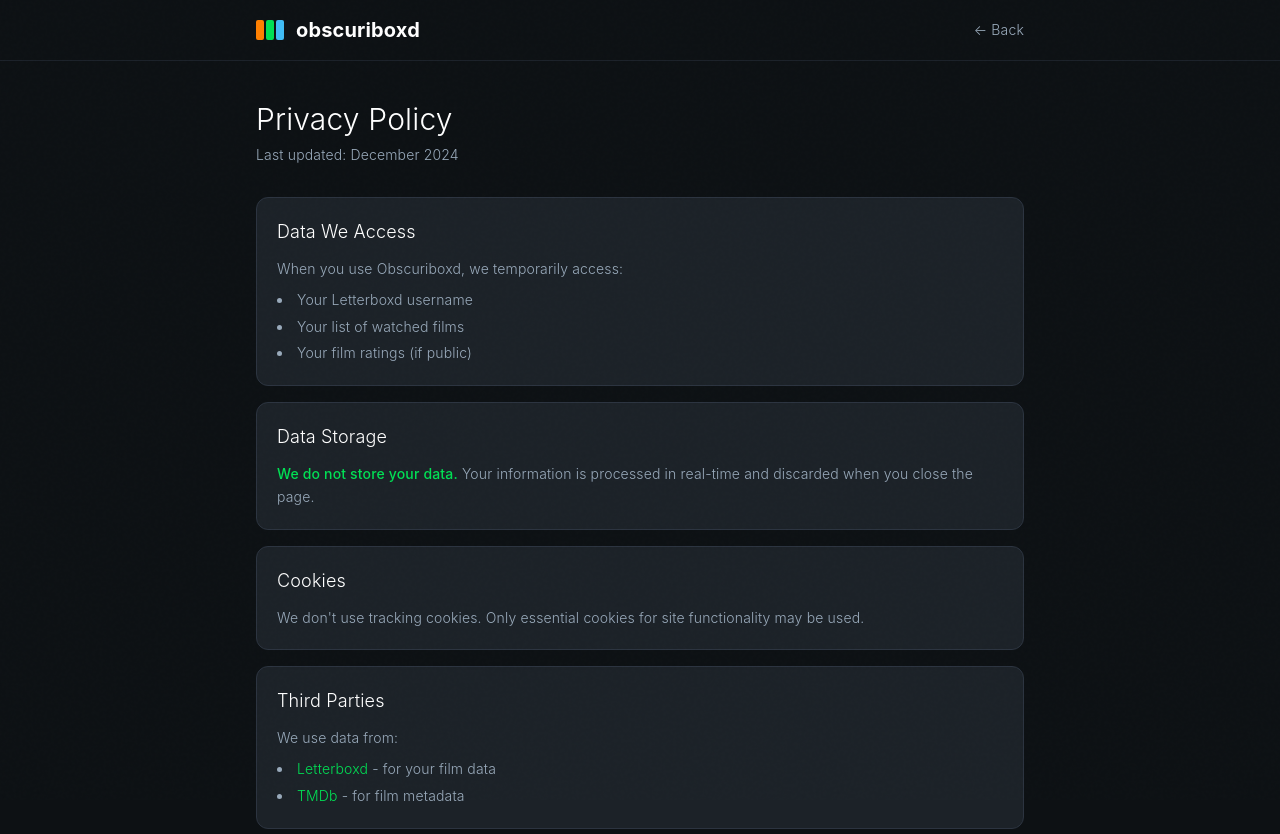
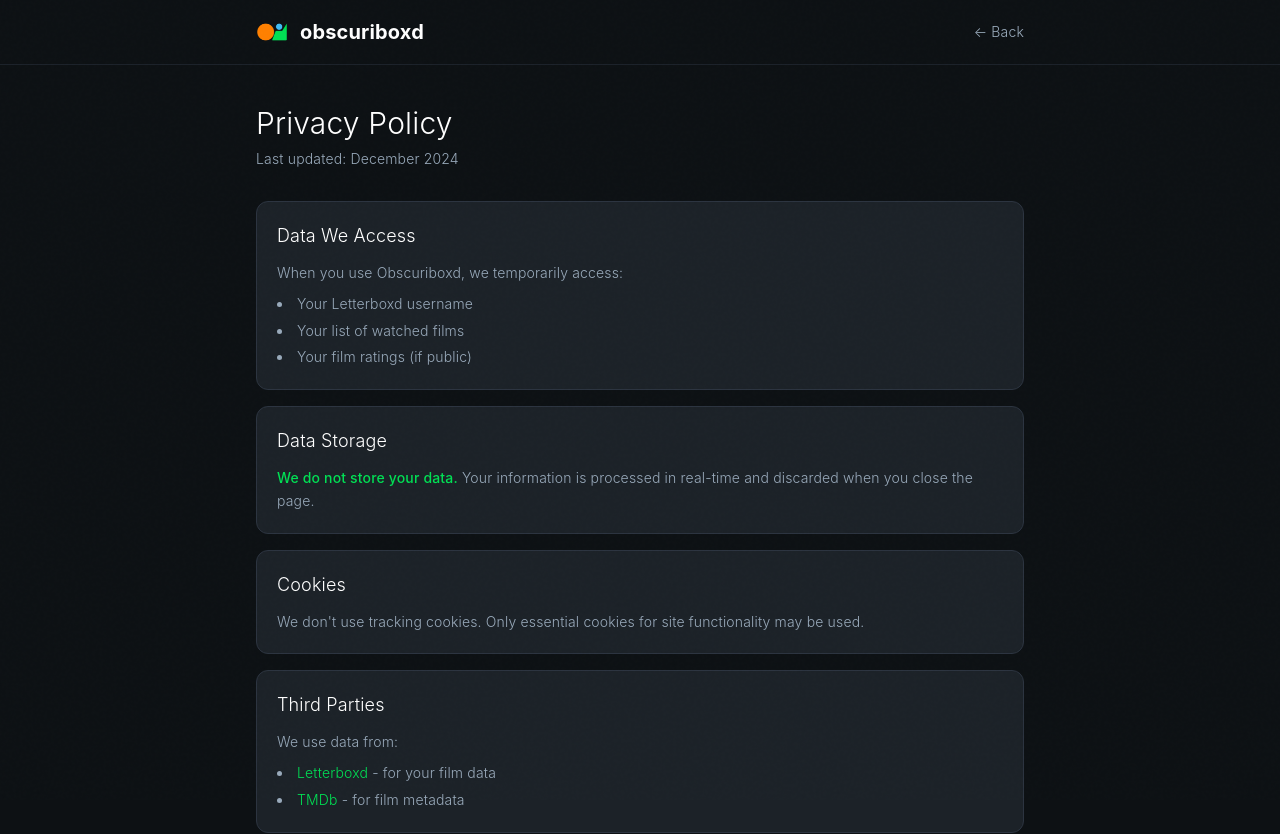
Before and after one commit to bassiarmaan/obscuriboxd, a Next.js app in the folder frontend/: page /privacy in a window 1280 px wide. Shown: the top 834 px of the page. Built offline with nearby package versions, Linux system fonts and the light colour scheme; a web font is replaced by a local one.

Commit message:
Add custom logo

```diff
--- a/frontend/app/about/page.tsx
+++ b/frontend/app/about/page.tsx
@@ -52,11 +52,7 @@ export default function AboutPage() {
       <header className="py-4 px-6 border-b border-lb-border/50">
         <div className="flex items-center justify-between max-w-3xl mx-auto">
           <Link href="/" className="flex items-center gap-3 group">
-            <div className="flex gap-0.5">
-              <div className="w-2 h-5 rounded-sm bg-lb-orange" />
-              <div className="w-2 h-5 rounded-sm bg-lb-green" />
-              <div className="w-2 h-5 rounded-sm bg-lb-blue" />
-            </div>
+            <img src="/logo1.png" alt="Obscuriboxd" className="h-8 w-auto" />
             <span className="font-display text-xl font-bold text-lb-white group-hover:text-lb-green transition-colors">
               obscuriboxd
             </span>
--- a/frontend/app/page.tsx
+++ b/frontend/app/page.tsx
@@ -84,12 +84,7 @@ export default function Home() {
             onClick={handleReset}
             className="flex items-center gap-3 group focus-ring rounded-lg"
           >
-            {/* Letterboxd-style logo dots */}
-            <div className="flex gap-0.5">
-              <div className="w-2 h-5 rounded-sm bg-lb-orange" />
-              <div className="w-2 h-5 rounded-sm bg-lb-green" />
-              <div className="w-2 h-5 rounded-sm bg-lb-blue" />
-            </div>
+            <img src="/logo1.png" alt="Obscuriboxd" className="h-8 w-auto" />
             <span className="font-display text-xl font-bold text-lb-white group-hover:text-lb-green transition-colors">
               obscuriboxd
             </span>
--- a/frontend/app/privacy/page.tsx
+++ b/frontend/app/privacy/page.tsx
@@ -10,11 +10,7 @@ export default function PrivacyPage() {
       <header className="py-4 px-6 border-b border-lb-border/50">
         <div className="flex items-center justify-between max-w-3xl mx-auto">
           <Link href="/" className="flex items-center gap-3 group">
-            <div className="flex gap-0.5">
-              <div className="w-2 h-5 rounded-sm bg-lb-orange" />
-              <div className="w-2 h-5 rounded-sm bg-lb-green" />
-              <div className="w-2 h-5 rounded-sm bg-lb-blue" />
-            </div>
+            <img src="/logo1.png" alt="Obscuriboxd" className="h-8 w-auto" />
             <span className="font-display text-xl font-bold text-lb-white group-hover:text-lb-green transition-colors">
               obscuriboxd
             </span>
```
Also changed, not shown: frontend/public/logo1.png (added).
